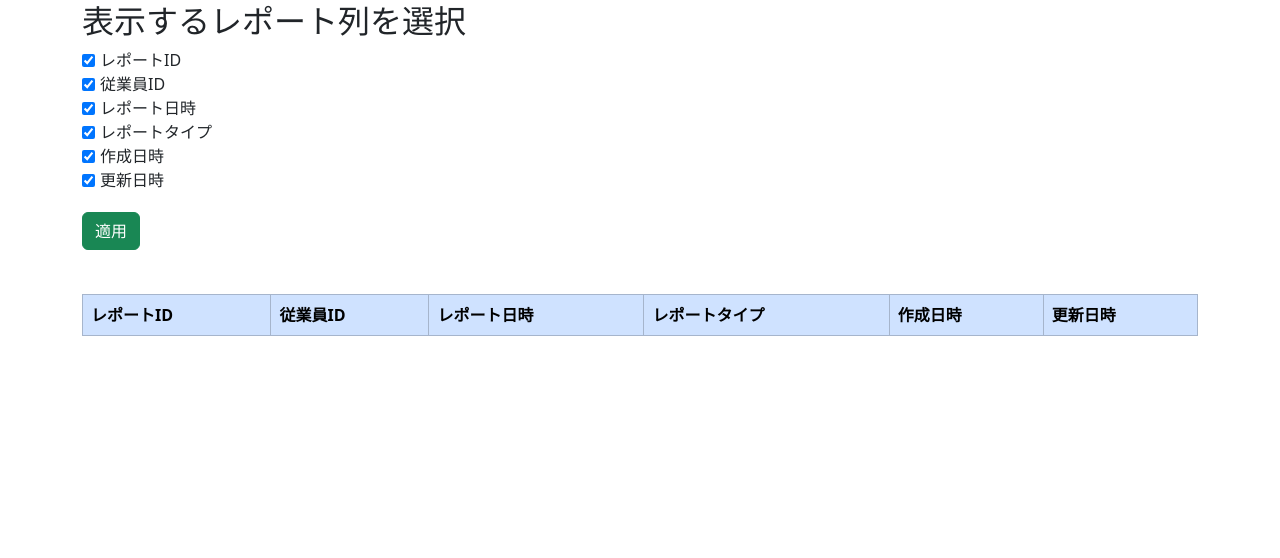
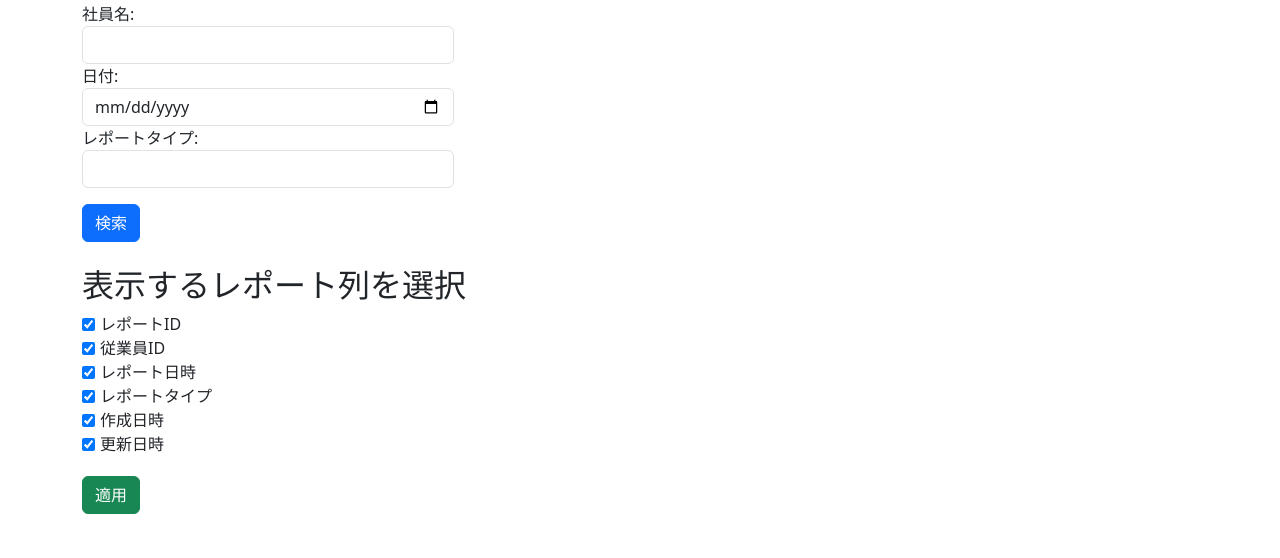
Before and after one commit to Y-Kanekoo/R3, a Django app: page /show_daily_reports/ in a window 1280 px wide. Shown: the part 182-740 px from the top of the page. Before the commit the page ends 518 px from the top, so only its background shows below. Run offline with Django 5.2, Linux system fonts and the light colour scheme; data that the repository does not hold is empty; some libraries are stand-ins or nearby versions.

Commit message:
kensaku_admin

```diff
--- a/myproject-master/myproject-master/myapp/templates/myapp/home.html
+++ b/myproject-master/myproject-master/myapp/templates/myapp/home.html
@@ -13,7 +13,6 @@
 
     <div class="container mt-5">
         <h1 class="text-center">ようこそ、{{ request.user.username }}さん！</h1>
-
         <div class="d-flex justify-content-center mt-4">
             <a href="{% url 'myapp:submit_answers' %}" class="btn btn-primary">朝日報</a>
         </div>
--- a/myproject-master/myproject-master/myapp/templates/myapp/show_daily_reports.html
+++ b/myproject-master/myproject-master/myapp/templates/myapp/show_daily_reports.html
@@ -65,6 +65,25 @@
         <a href="{% url 'myapp:export_reports_csv' %}" class="csv-download-button">CSVダウンロード</a>
       </header>
 
+      <!-- フィルターフォームの追加 -->
+      <form method="get" action="{% url 'myapp:show_daily_reports' %}" class="mb-4">
+        <div class="form-row">
+          <div class="col-md-4">
+            <label for="username">社員名:</label>
+            <input type="text" id="username" name="username" class="form-control" value="{{ request.GET.username }}">
+          </div>
+          <div class="col-md-4">
+            <label for="date">日付:</label>
+            <input type="date" id="date" name="date" class="form-control" value="{{ request.GET.date }}">
+          </div>
+          <div class="col-md-4">
+            <label for="type">レポートタイプ:</label>
+            <input type="text" id="type" name="type" class="form-control" value="{{ request.GET.type }}">
+          </div>
+        </div>
+        <button type="submit" class="btn btn-primary mt-3">検索</button>
+      </form>
+
       <form class="mb-4">
         <h2>表示するレポート列を選択</h2>
         <div class="column-selection d-flex flex-wrap gap-2">
--- a/myproject-master/myproject-master/myapp/views.py
+++ b/myproject-master/myproject-master/myapp/views.py
@@ -8,6 +8,7 @@ from .models import Employee, Questionnaire, DailyReport, DailyReportAnswer, Que
 from .serializers import EmployeesSerializer, QuestionnairesSerializer, DailyReportsSerializer, DailyReportAnswersSerializer
 from django.utils import timezone
 import requests
+from datetime import timedelta
 from django.utils.dateparse import parse_datetime,parse_date
 from django.core.paginator import Paginator
 from django.contrib.auth.decorators import user_passes_test,login_required
@@ -62,13 +63,33 @@ class Daily_reportsList(generics.ListAPIView):
     serializer_class = DailyReportsSerializer
 
 def show_daily_reports(request):
-    # レポートを取得
+    # フィルタ条件をリクエストから取得
+    username = request.GET.get('username')
+    report_date = request.GET.get('date')  # YYYY-MM-DD形式で送られることを想定
+    report_type = request.GET.get('type')
+
+    # ベースクエリ
     reports = DailyReport.objects.select_related('employee').all()
-    # 質問を取得
+
+    # username でフィルタリング
+    if username:
+        reports = reports.filter(employee__name__icontains=username)
+
+    # 日付でフィルタリング
+    if report_date:
+        try:
+            report_date_obj = timezone.datetime.strptime(report_date, "%Y-%m-%d").date()
+            reports = reports.filter(report_datetime__date=report_date_obj)
+        except ValueError:
+            pass  # 無効な日付の場合はフィルタリングをスキップ
+
+    # report_type でフィルタリング
+    if report_type:
+        reports = reports.filter(report_type__icontains=report_type)
+
+    # 質問と回答を取得
     questionnaires = Questionnaire.objects.all().order_by('id')
-    # 回答を取得して質問の順にソート
-    answers = DailyReportAnswer.objects.select_related(
-        'questionnaire').order_by('questionnaire__id')
+    answers = DailyReportAnswer.objects.select_related('questionnaire').order_by('questionnaire__id')
 
     # 質問の選択肢を取得して辞書に整理
     options = QuestionnaireOption.objects.all()
@@ -99,8 +120,7 @@ def show_daily_reports(request):
                         if not (min_threshold <= answer_value <= max_threshold):
                             threshold_exceeded = True
                     except ValueError:
-                        # 数値でない場合は閾値判定をスキップ
-                        pass
+                        pass  # 数値でない場合は閾値判定をスキップ
 
                 # 回答を選択肢のテキストに変換
                 try:
@@ -125,6 +145,7 @@ def show_daily_reports(request):
             'answers': report_answers
         })
 
+    # テンプレートにデータを渡す
     return render(request, 'myapp/show_daily_reports.html', {
         'reports': report_data,
         'questionnaires': questionnaires,
@@ -337,7 +358,7 @@ def show_own_answer(request):
         'reports': report_data,
     })
 
- #signup
+ #アカウント作成ビュー
 class SignUpView(CreateView):
     form_class = SignUpForm
     success_url = reverse_lazy("myapp:home")
```
